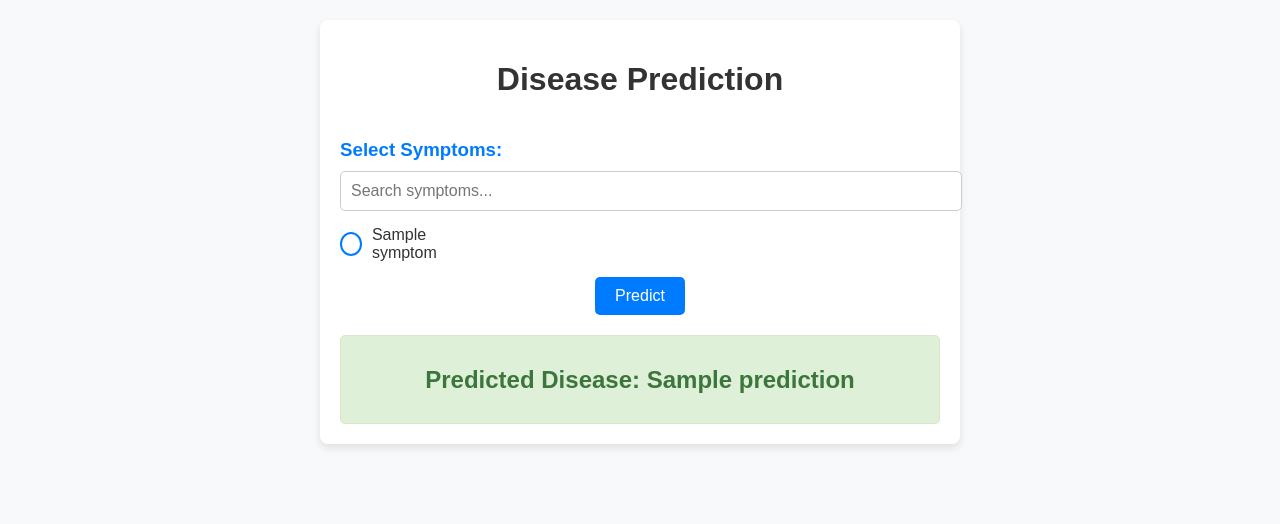
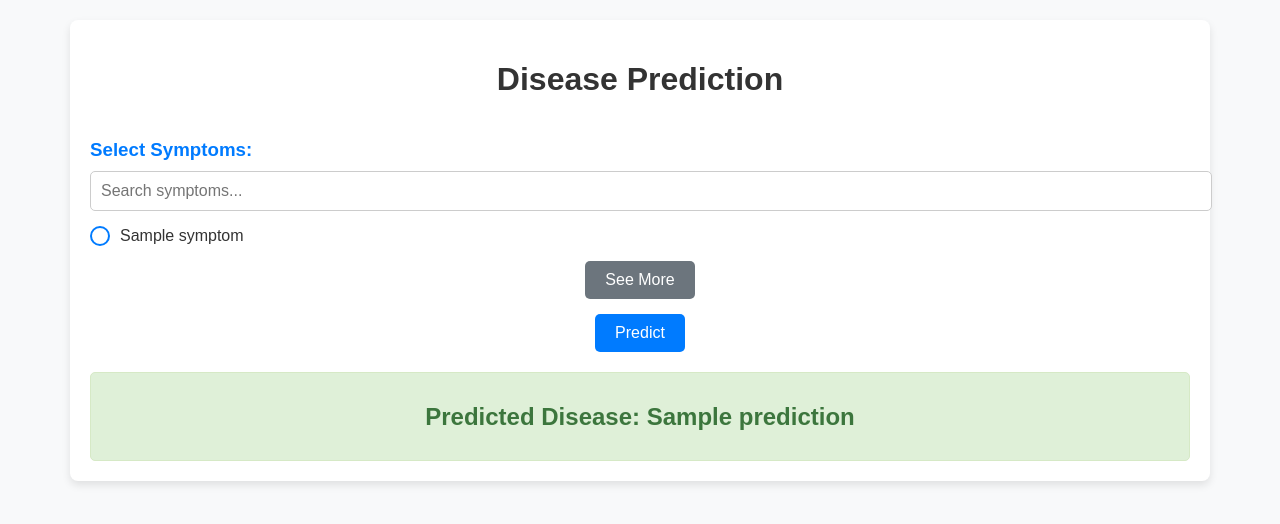
Before and after one commit to Ganesh57803/Disease_prediction, a Flask app: template templates/index.html in a window 1280 px wide. Shown: the top 524 px of the page. Run offline with Flask 3, Linux system fonts and the light colour scheme; the template is opened without the code that fills it: most values are stand-ins (such as "Sample title", 1, 10 or a date in 2020).

Commit message:
updated code

```diff
--- /dev/null
+++ b/requirements.txt
@@ -0,0 +1,4 @@
+numpy
+pandas
+scikit-learn
+flask
--- a/templates/index.html
+++ b/templates/index.html
@@ -19,7 +19,7 @@
 
         /* Container */
         .container {
-            max-width: 600px;
+            max-width: 1100px;
             margin: 20px auto;
             padding: 20px;
             background: #ffffff;
@@ -73,15 +73,16 @@
         }
 
         input[type="checkbox"] + span {
-            display: flex;
+            display: inline-flex; /* Ensures proper alignment */
             justify-content: center;
             align-items: center;
-            width: 20px;
-            height: 20px;
+            width: 20px; /* Fixed width */
+            height: 20px; /* Fixed height */
             border: 2px solid #007bff;
-            border-radius: 50%;
+            border-radius: 50%; /* Ensures perfect circle */
             margin-right: 10px;
             transition: background-color 0.3s, border-color 0.3s;
+            box-sizing: border-box; /* Prevents any padding/margin issues */
         }
 
         input[type="checkbox"]:checked + span {
@@ -113,6 +114,23 @@
             background: #0056b3;
         }
 
+        button#seeMoreButton {
+            align-self: center;
+            background: #6c757d;
+            color: white;
+            font-size: 16px;
+            padding: 10px 20px;
+            border: none;
+            border-radius: 5px;
+            cursor: pointer;
+            margin-top: 15px;
+            transition: background 0.3s;
+        }
+
+        button#seeMoreButton:hover {
+            background: #5a6268;
+        }
+
         /* Prediction Box */
         .prediction {
             margin-top: 20px;
@@ -122,6 +140,11 @@
             padding: 10px;
             border-radius: 5px;
             border: 1px solid #d6e9c6;
+        }
+
+        /* Hidden Rows */
+        .hidden {
+            display: none;
         }
     </style>
 </head>
@@ -142,13 +165,16 @@
             <!-- Symptoms Checkbox Grid -->
             <div class="checkbox-grid" id="checkboxGrid">
                 {% for symptom in symptoms %}
-                    <label class="checkbox-item">
+                    <label class="checkbox-item symptom-row {{ 'hidden' if loop.index > 16 }}">
                         <input type="checkbox" name="{{ symptom }}">
                         <span></span>
                         {{ symptom.replace('_', ' ').capitalize() }}
                     </label>
                 {% endfor %}
             </div>
+
+            <!-- See More Button -->
+            <button id="seeMoreButton" type="button" onclick="toggleRows()">See More</button>
 
             <button type="submit">Predict</button>
         </form>
@@ -175,6 +201,25 @@
                 }
             });
         }
+
+        // JavaScript for "See More" Button
+        function toggleRows() {
+            const hiddenSymptoms = document.querySelectorAll('.checkbox-grid .symptom-row');
+            const button = document.getElementById('seeMoreButton');
+
+            // Check if we're showing more or less
+            const isShowingMore = button.textContent === 'See More';
+
+            hiddenSymptoms.forEach((row, index) => {
+                if (index >= 16) { // Rows after the first 16
+                    row.style.display = isShowingMore ? "flex" : "none"; // Show if "See More" is clicked, hide otherwise
+                }
+            });
+
+            // Update button text
+            button.textContent = isShowingMore ? 'See Less' : 'See More';
+        }
+
     </script>
 </body>
 </html>
```
